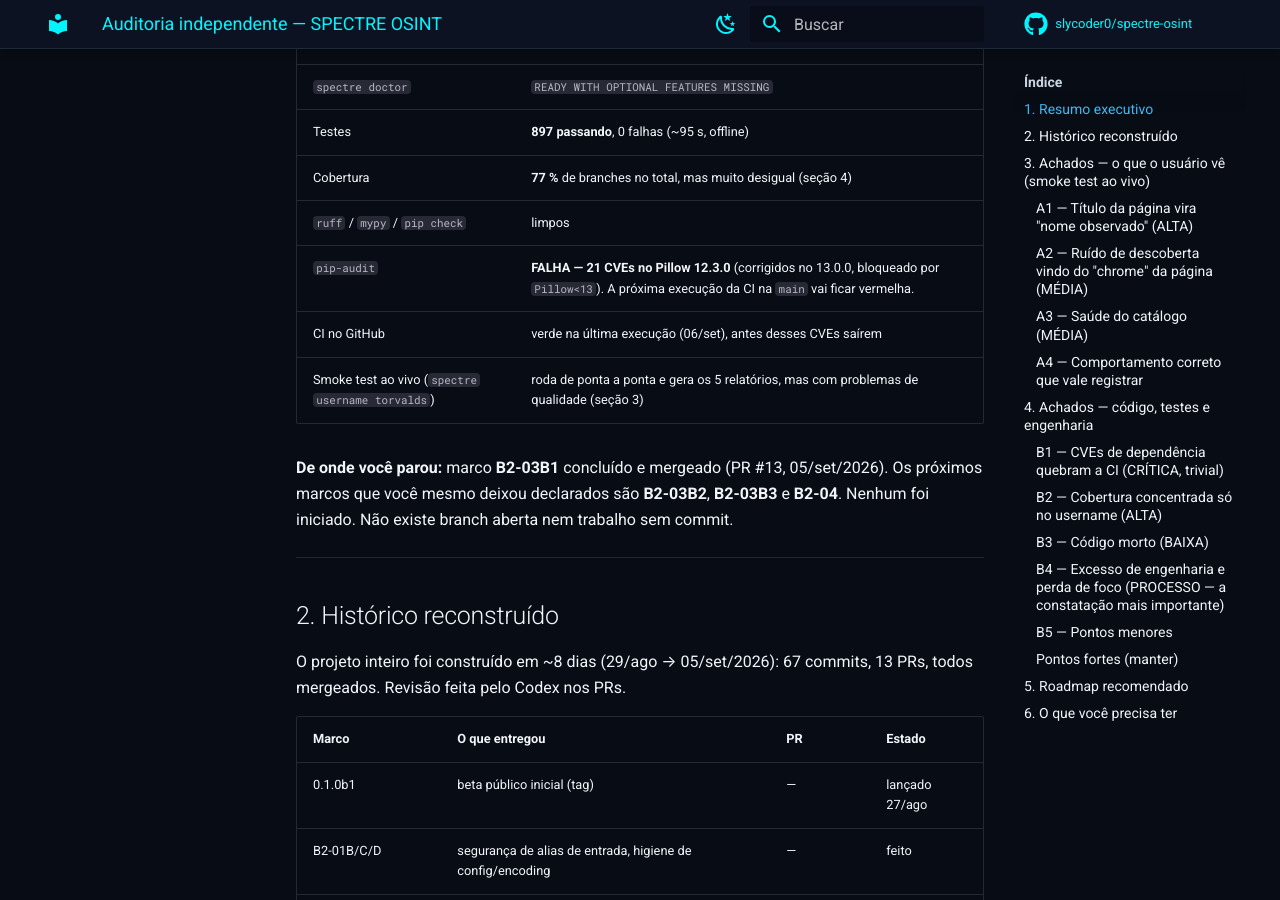
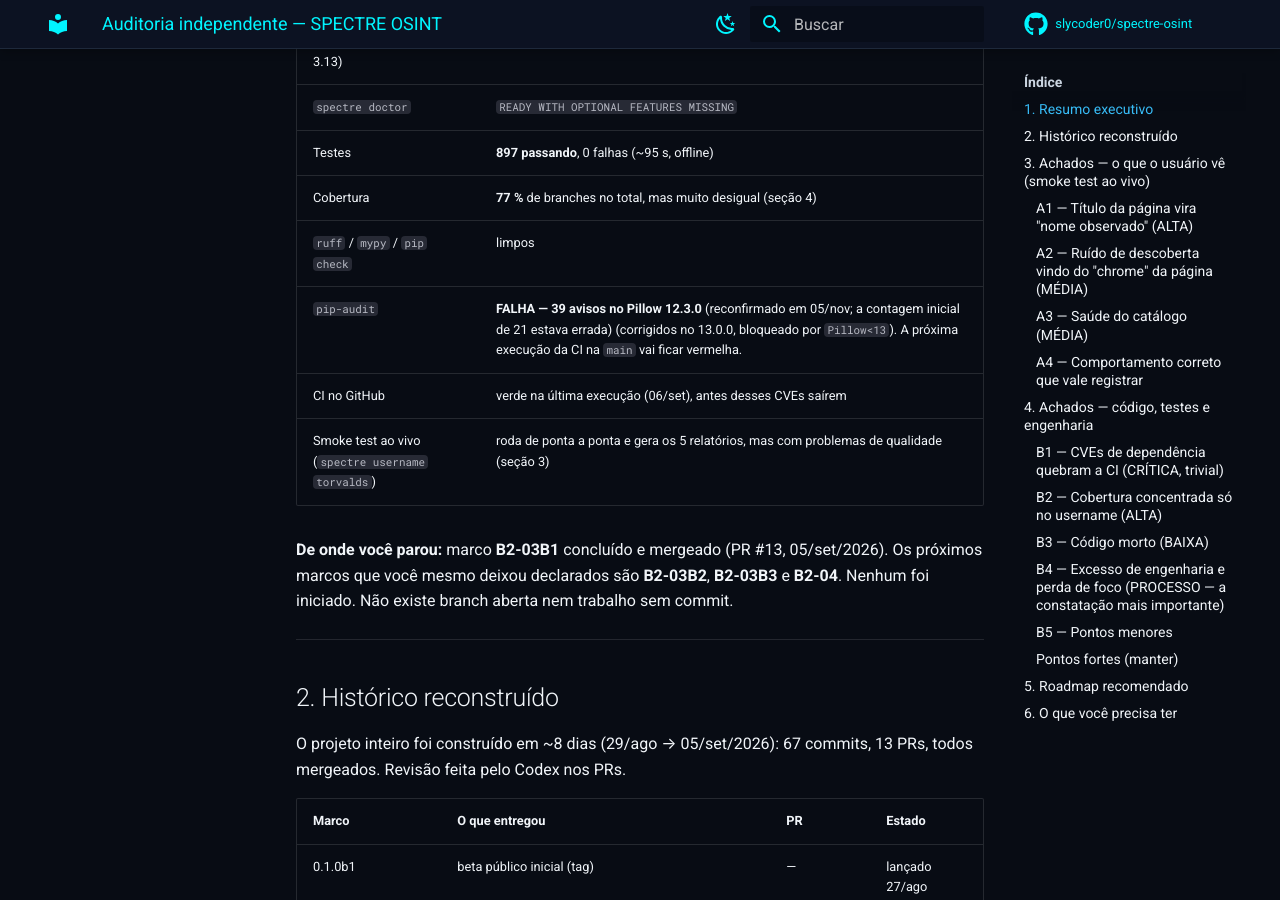
Before and after one commit to slycoder0/spectre-osint, an MkDocs documentation site: the page built from docs/audit/2026-11-05-auditoria.md, in a window 1280 px wide and 900 px high, scrolled down 564 px. Built offline with MkDocs 1.6.1 and Material for MkDocs 9.7.7, drawn with Linux system fonts in a browser that asks for light colours; comment, search, counter and statistics services are not loaded; some of the changed text lies outside the part shown.

Commit message:
docs(audit): correct Pillow advisory count to 39
pip-audit on Pillow 12.3.0 reports 39 findings, not 21.

Co-Authored-By: Claude Sonnet 5.5 <noreply@anthropic.com>

```diff
--- a/docs/audit/2026-11-05-auditoria.md
+++ b/docs/audit/2026-11-05-auditoria.md
@@ -18,7 +18,7 @@ que o usuário vê na primeira execução continuam abertos.
 | Testes | **897 passando**, 0 falhas (~95 s, offline) |
 | Cobertura | **77 %** de branches no total, mas muito desigual (seção 4) |
 | `ruff` / `mypy` / `pip check` | limpos |
-| `pip-audit` | **FALHA — 21 CVEs no Pillow 12.3.0** (corrigidos no 13.0.0, bloqueado por `Pillow<13`). A próxima execução da CI na `main` vai ficar vermelha. |
+| `pip-audit` | **FALHA — 39 avisos no Pillow 12.3.0** (reconfirmado em 05/nov; a contagem inicial de 21 estava errada) (corrigidos no 13.0.0, bloqueado por `Pillow<13`). A próxima execução da CI na `main` vai ficar vermelha. |
 | CI no GitHub | verde na última execução (06/set), antes desses CVEs saírem |
 | Smoke test ao vivo (`spectre username torvalds`) | roda de ponta a ponta e gera os 5 relatórios, mas com problemas de qualidade (seção 3) |
 
@@ -104,7 +104,7 @@ Hugging Face `torvalds` é outra pessoa (`Hemant`) e o sistema **não** a juntou
 ## 4. Achados — código, testes e engenharia
 
 ### B1 — CVEs de dependência quebram a CI (CRÍTICA, trivial)
-`Pillow>=10.4.0,<13` → 21 CVEs, correção em `13.0.0`. `playwright<1.56` está 9 minors atrás
+`Pillow>=10.4.0,<13` → 39 avisos do `pip-audit`, correção em `13.0.0`. `playwright<1.56` está 9 minors atrás
 (1.64.1). Primeiro commit da retomada deve ser este.
 
 ### B2 — Cobertura concentrada só no username (ALTA)
```
